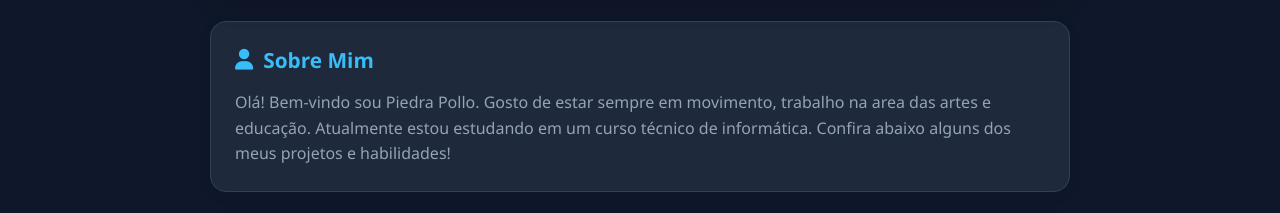
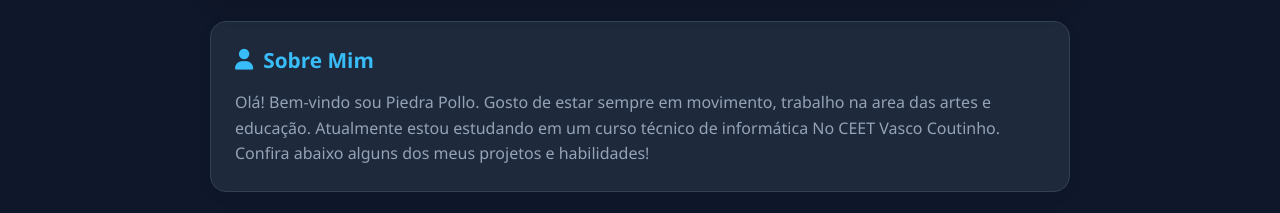
Before and after one commit to couti2026-bit/meuPortifolio, a plain HTML site: page index.html in a window 1280 px wide. Shown: the part 372-585 px from the top of the page. Drawn offline with Linux system fonts and the light colour scheme.

Commit message:
Update index.html

```diff
--- a/index.html
+++ b/index.html
@@ -42,8 +42,8 @@
     <section class="content-section">
       <h2><i class="fas fa-user"></i> Sobre Mim</h2>
       <p>
-        Olá! Bem-vindo sou Piedra Pollo. Gosto de estar sempre em movimento, trabalho na area das artes e educação. Atualmente estou estudando em um curso técnico de informática.
-        Confira abaixo alguns dos meus projetos e habilidades!
+        Olá! Bem-vindo sou Piedra Pollo. Gosto de estar sempre em movimento, trabalho na area das artes e educação. Atualmente estou estudando em um curso técnico de informática
+        No CEET Vasco Coutinho. Confira abaixo alguns dos meus projetos e habilidades!
       </p>
     </section>
 
```
